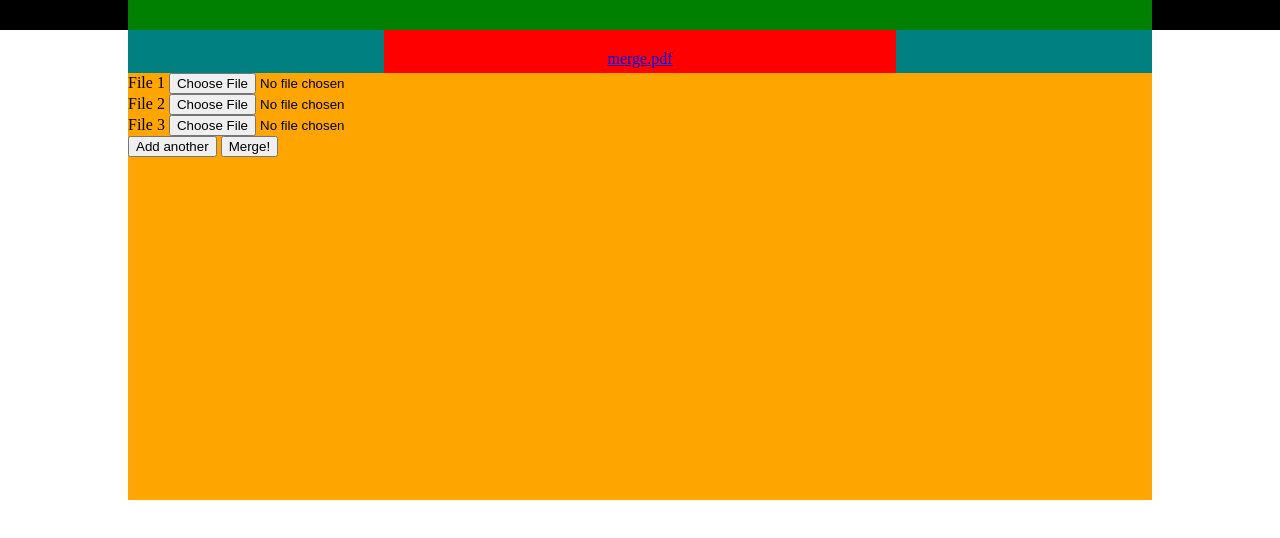
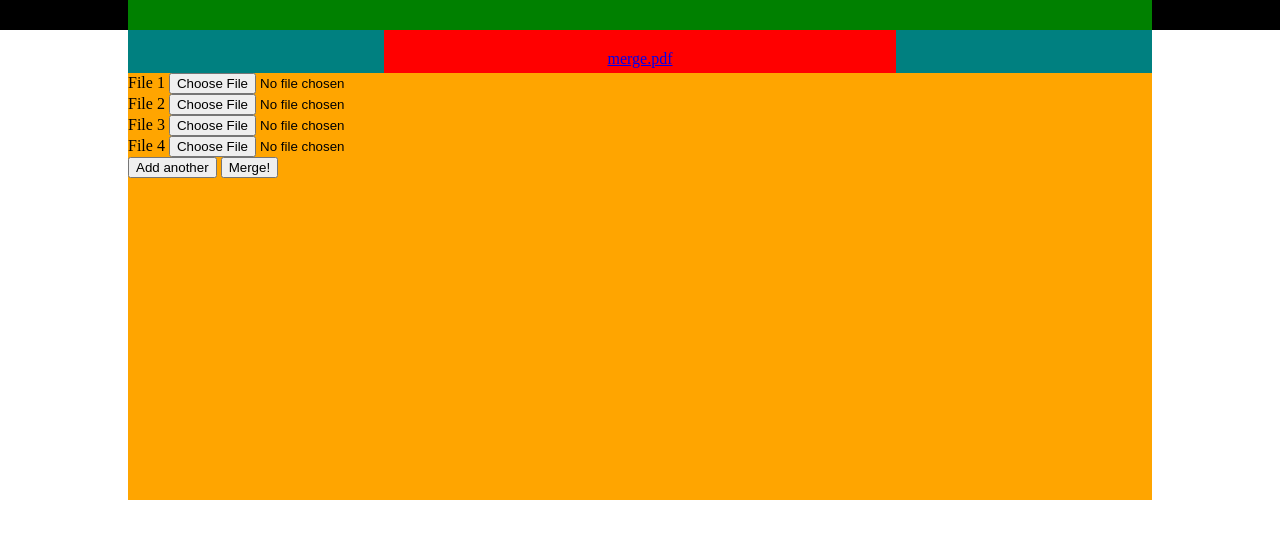
Before and after one commit to Jdurham2843/merge-pdf-service, a plain HTML site: page html-temps/index.html in a window 1280 px wide. Both pictures are taken after a click on the button "Add another". Shown: the part 56-594 px from the top of the page. Drawn offline with nearby package versions, Linux system fonts and the light colour scheme.

Commit message:
Added ability to add another file with button

```diff
--- a/html-temps/index.html
+++ b/html-temps/index.html
@@ -21,15 +21,15 @@
 					<div id="inputs-container">
 					<div class="input-wrapper">
 						<label for="file1">File 1</label>
-						<input type="file" name="file1"/>
+						<input type="file" name="file[]"/>
 					</div>
 					<div class="input-wrapper">
 						<label for="file2">File 2</label>
-						<input type="file" name="file2" />
+						<input type="file" name="file[]" />
 					</div>
 					<div class="input-wrapper">
 						<label for="file3">File 3</label>
-						<input type="file" name="file3"/>
+						<input type="file" name="file[]"/>
 					</div>
 					</div>
 					<div id="button-container">
@@ -45,6 +45,7 @@
 			</section>
 
 		</div>
+		<script src="scripts.js"></script>
 	</div>
 </body>
 </html>
--- /dev/null
+++ b/html-temps/scripts.js
@@ -0,0 +1,6 @@
+var counter = 4;
+
+$('#add-button').click(function(){
+	$('#inputs-container').append('<div class="input-wrapper"><label for="file' + counter + '">File ' + counter + ' </label><input type="file" name="file[]"/></div>');
+	counter++;
+});
```
